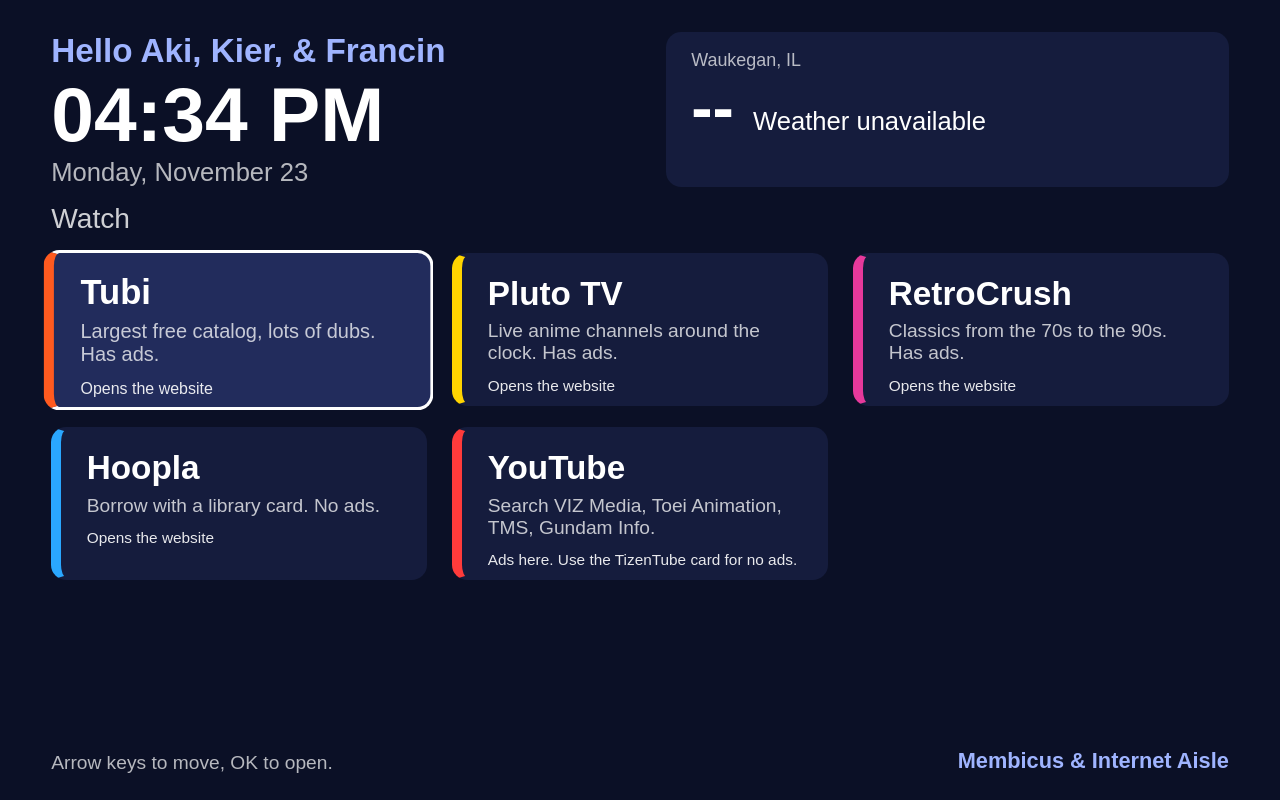
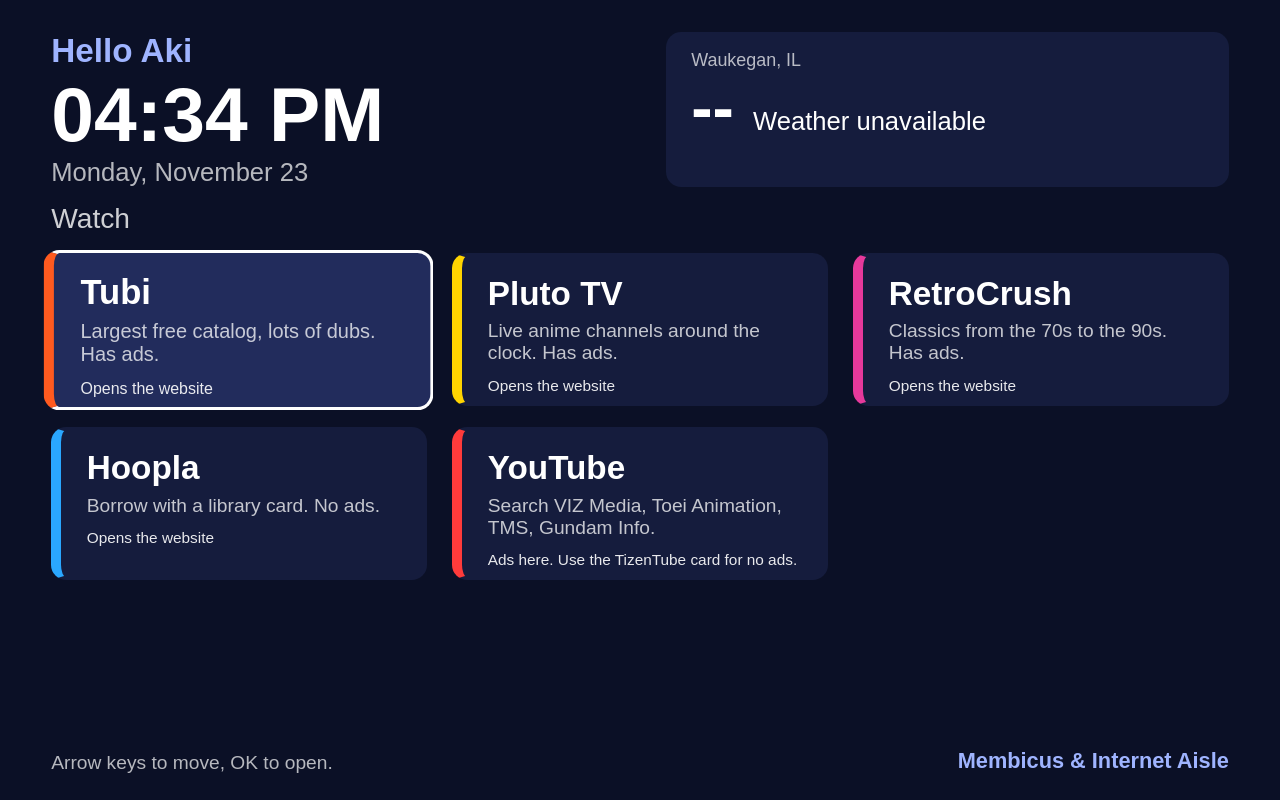
Before and after one commit to kierjanm/sero-dash, a website: page app/hub.html in a window 1280 px wide. Drawn offline with Linux system fonts and the light colour scheme; no server answers.

Commit message:
Shorten the greeting to Hello Aki
Co-Authored-By: Claude Fable 5.2 <noreply@anthropic.com>
Claude-Session: https://claude.ai/code/session_01KnkwrdzGPqiEatSZMW3Nrg

```diff
--- a/app/hub.html
+++ b/app/hub.html
@@ -63,7 +63,7 @@
 <body>
   <div id="header">
     <div id="clock">
-      <div id="greeting">Hello Aki, Kier, &amp; Francin</div>
+      <div id="greeting">Hello Aki</div>
       <div id="time"></div>
       <div id="date"></div>
     </div>
```
